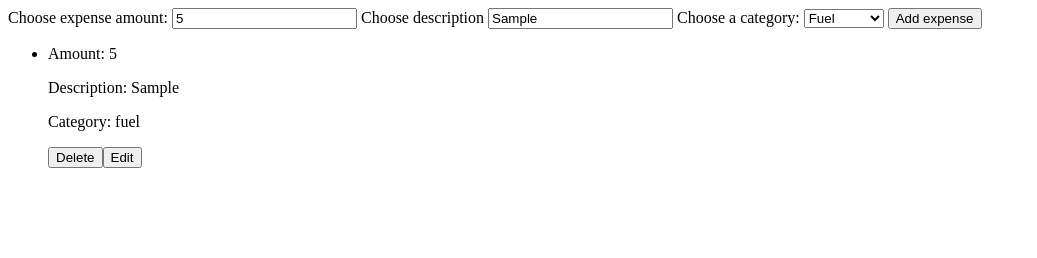
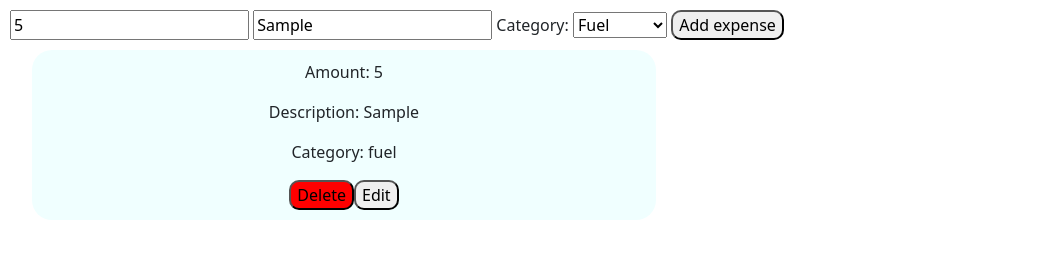
Before and after one commit to AthulPM97/Expense-tracker, a plain HTML site: page index.html in a window 1280 px wide. Both pictures are taken after typing "5", "Sample" into the empty fields and a click on the button "Add expense". Shown: the whole page, without its empty margins (0-1037 px from the left). Drawn offline with nearby package versions, Linux system fonts and the light colour scheme.

Commit message:
Added basic styles

```diff
--- a/index.html
+++ b/index.html
@@ -5,14 +5,17 @@
     <meta http-equiv="X-UA-Compatible" content="IE=edge">
     <meta name="viewport" content="width=device-width, initial-scale=1.0">
     <title>Expense tracker</title>
+    <!-- CSS only -->
+    <link href="https://cdn.jsdelivr.net/npm/bootstrap@5.2.3/dist/css/bootstrap.min.css" rel="stylesheet" integrity="sha384-rbsA2VBKQhggwzxH7pPCaAqO46MgnOM80zW1RWuH61DGLwZJEdK2Kadq2F9CUG65" crossorigin="anonymous">
+    <!-- JavaScript Bundle with Popper -->
+    <script defer src="https://cdn.jsdelivr.net/npm/bootstrap@5.2.3/dist/js/bootstrap.bundle.min.js" integrity="sha384-kenU1KFdBIe4zVF0s0G1M5b4hcpxyD9F7jL+jjXkk+Q2h455rYXK/7HAuoJl+0I4" crossorigin="anonymous"></script>
+    <link rel="stylesheet" href="./styles.css">
 </head>
 <body>
     <form>
-        <label for="expense-amount">Choose expense amount:</label>
         <input type="number" id="expense-amount" placeholder="Enter expense amount" required>
-        <label for="description">Choose description</label>
         <input type="text" id="description" placeholder="Provide a description" required>
-        <label for="category">Choose a category:</label>
+        <label for="category">Category:</label>
         <select name="category" id="category">
             <option value="fuel">Fuel</option>
             <option value="food">Food</option>
--- /dev/null
+++ b/styles.css
@@ -0,0 +1,22 @@
+form {
+    margin: auto;
+    padding: 10px;
+}
+.expense-item {
+    list-style: none;
+    width: 50%;
+    background-color: azure;
+    border-radius: 20px;
+    text-align: center;
+    padding: 10px;
+}
+.delete-expense {
+    background-color: red;
+    border-radius: 10px;
+}
+.edit-expense {
+    border-radius: 10px;
+}
+#add-expense {
+    border-radius: 10px;
+}
```
